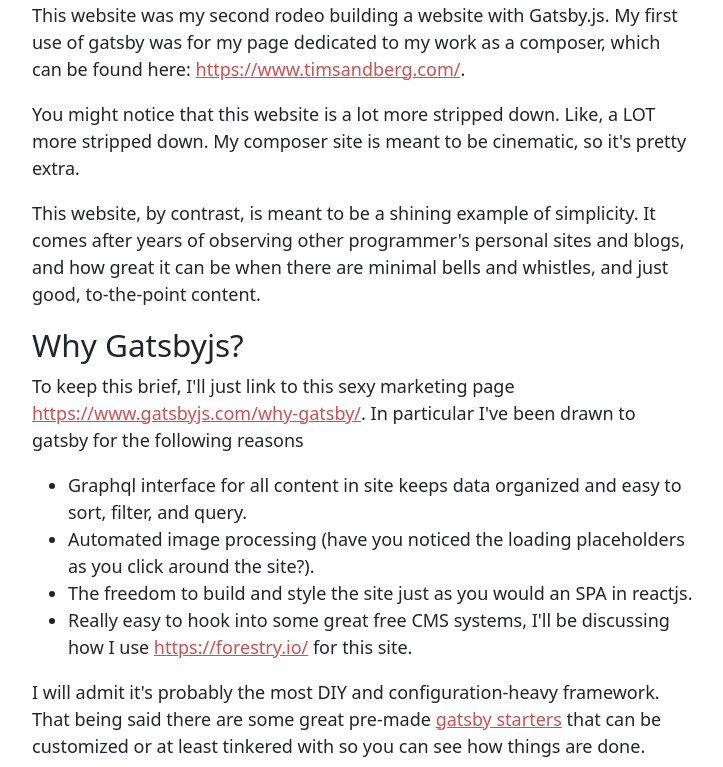
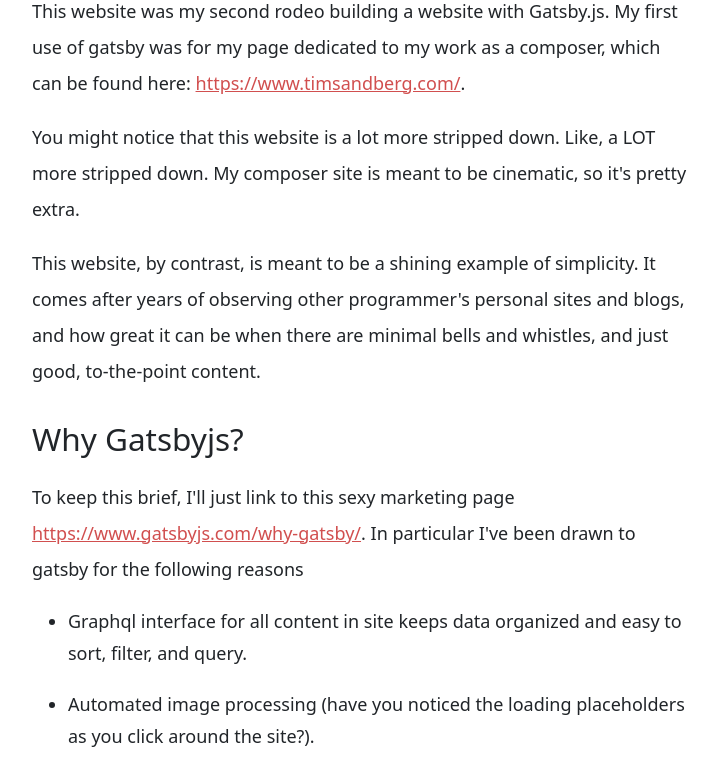
Before and after one commit to tasandberg/tasandberg.github.io, a Gatsby site: page /blog/building-a-blog-with-gatsbyjs in a window 1280 px wide. Shown: the part 619-1386 px from the top of the page, without its empty margins (277-1000 px from the left). Built offline with nearby package versions, Linux system fonts and the light colour scheme; Gatsby itself is replaced by a stand-in of ours.

Commit message:
reorganize styles

```diff
--- a/content/blog/building-a-blog-with-gatsbyjs.md
+++ b/content/blog/building-a-blog-with-gatsbyjs.md
@@ -1,13 +1,12 @@
 ---
 tags:
-- javascript
-- static website
-- react
-- gatsby
+  - javascript
+  - static website
+  - react
+  - gatsby
 title: Building a blog with Gatsbyjs and Forestry.io
 date: 2022-01-04T08:00:00Z
 image: "/src/images/gatsby-icon.png"
-
 ---
 ![Gatsby Logo](/src/images/gatsby-icon.png)
 
@@ -21,10 +20,10 @@ This website, by contrast, is meant to be a shining example of simplicity. It co
 
 To keep this brief, I'll just link to this sexy marketing page [https://www.gatsbyjs.com/why-gatsby/](https://www.gatsbyjs.com/why-gatsby/ "https://www.gatsbyjs.com/why-gatsby/"). In particular I've been drawn to gatsby for the following reasons
 
-* Graphql interface for all content in site keeps data organized and easy to sort, filter, and query.
-* Automated image processing (have you noticed the loading placeholders as you click around the site?).
-* The freedom to build and style the site just as you would an SPA in reactjs.
-* Really easy to hook into some great free CMS systems, I'll be discussing how I use [https://forestry.io/](https://forestry.io/ "Forestry") for this site.
+- Graphql interface for all content in site keeps data organized and easy to sort, filter, and query.
+- Automated image processing (have you noticed the loading placeholders as you click around the site?).
+- The freedom to build and style the site just as you would an SPA in reactjs.
+- Really easy to hook into some great free CMS systems, I'll be discussing how I use [https://forestry.io/](https://forestry.io/ "Forestry") for this site.
 
 I will admit it's probably the most DIY and configuration-heavy framework. That being said there are some great pre-made [gatsby starters](https://www.gatsbyjs.com/starters/ "Gatsby Starters") that can be customized or at least tinkered with so you can see how things are done.
 
--- a/src/components/layout.js
+++ b/src/components/layout.js
@@ -11,7 +11,8 @@ import { useStaticQuery, graphql } from "gatsby"
 
 import Header from "./header"
 import Seo from "./seo"
-import "../styles.scss"
+import "../styles/bootstrap.scss"
+import "../styles/blog.scss"
 import { Container } from "react-bootstrap"
 
 const Layout = ({ children, title }) => {
--- /dev/null
+++ b/src/styles/blog.scss
@@ -0,0 +1,23 @@
+/**
+ * Blog
+ * */
+.blog-post-preview {
+  & > * {
+    margin-bottom: 1rem;
+  }
+}
+
+.blog-post-body {
+  img {
+    margin: 0 auto;
+  }
+
+  *,
+  * > * {
+    line-height: 2;
+  }
+  li {
+    line-height: 1.8;
+    margin: 1rem 0;
+  }
+}
--- a/src/styles.scss
+++ b/src/styles/bootstrap.scss
@@ -35,18 +35,3 @@ body,
 #gatsby-focus-wrapper {
   height: 100%;
 }
-
-/**
- * Blog
- * */
-.blog-post-preview {
-  & > * {
-    margin-bottom: 1rem;
-  }
-}
-
-.blog-post-body {
-  img {
-    margin: 0 auto;
-  }
-}
--- a/src/templates/blog-post.js
+++ b/src/templates/blog-post.js
@@ -7,9 +7,10 @@ export default function BlogPost({ data }) {
   return (
     <Layout>
       <div>
-        <header className="mb-4">
+        <header>
           <h1>{post.frontmatter.title}</h1>
           <p className="small text-muted">{post.frontmatter.date}</p>
+
           <p>
             {post.frontmatter.tags.map(t => (
               <Badge pill bg="secondary me-2" key={post.frontmatter.title + t}>
@@ -37,6 +38,11 @@ export const query = graphql`
         title
         date(formatString: "LL")
         tags
+        image {
+          childImageSharp {
+            gatsbyImageData(width: 500, placeholder: BLURRED)
+          }
+        }
       }
     }
   }
```
